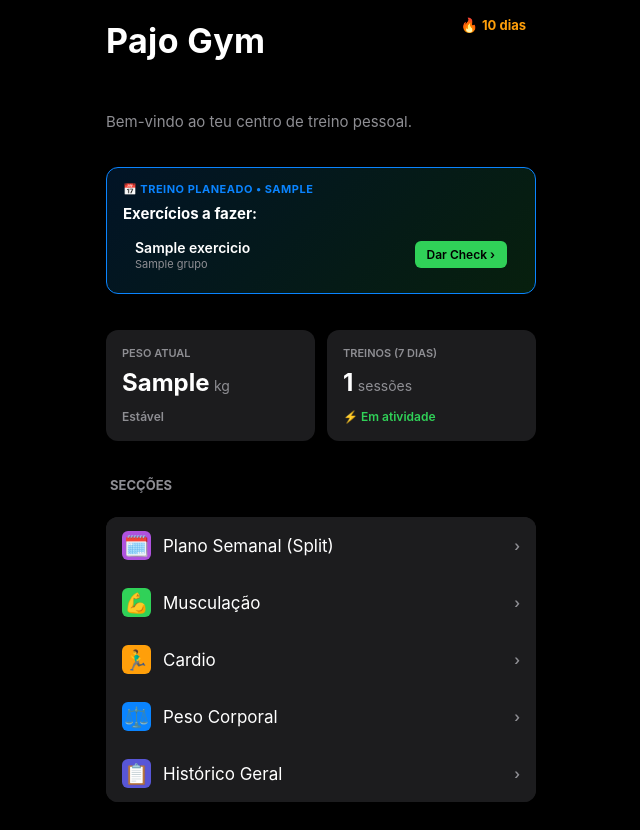
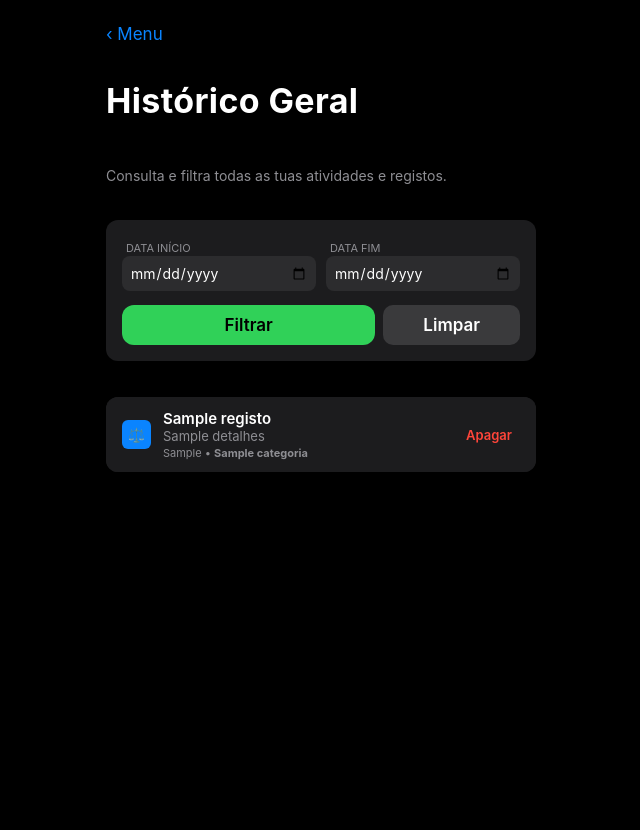
Before and after one commit to pauloloucofixe-source/gym_app, a Flask app: template templates/index.html in a window 1280 px wide. Shown: the whole page, without its empty margins (319-959 px from the left). After the commit the page ends 472 px from the top, so only its background shows below. Run offline with Flask 3, Linux system fonts and the light colour scheme; the template is opened without the code that fills it: most values are stand-ins (such as "Sample title", 1, 10 or a date in 2020).

Commit message:
Update index.html

```diff
--- a/templates/index.html
+++ b/templates/index.html
@@ -1,109 +1,85 @@
 {% extends "base.html" %}
 {% block content %}
-    <!-- Cabeçalho com Título e Streak de Fogo -->
-    <div style="display: flex; justify-content: space-between; align-items: flex-start; margin-bottom: 4px;">
-        <h1>Pajo Gym</h1>
-        <div style="background: var(--ios-card-bg); border: 1px solid var(--ios-border); padding: 4px 10px; border-radius: 20px; display: flex; align-items: center; gap: 4px; box-shadow: 0 1px 3px rgba(0,0,0,0.1);">
-            <span style="font-size: 14px;">🔥</span>
-            <span style="font-size: 13px; font-weight: bold; color: var(--ios-orange);">{{ streak_dias }} dias</span>
-        </div>
-    </div>
-    <p style="color: var(--ios-text-muted); margin-bottom: 20px; font-size: 15px;">Bem-vindo ao teu centro de treino pessoal.</p>
-
-    <!-- Tarefas / Lembrete de Treino para Hoje -->
-    <div class="ios-form-card" style="background: linear-gradient(135deg, rgba(10, 132, 255, 0.15), rgba(48, 209, 88, 0.15)); border: 1px solid var(--ios-blue); margin-bottom: 20px; padding: 14px 16px;">
-        <div style="font-size: 11px; color: var(--ios-blue); text-transform: uppercase; font-weight: 700; letter-spacing: 0.5px;">📅 Treino Planeado • {{ dia_hoje }}</div>
-
-        {% if exercicios_hoje %}
-            <div style="font-size: 15px; font-weight: bold; color: var(--ios-text); margin-top: 8px;">Exercícios a fazer:</div>
-            <div style="margin-top: 6px; display: flex; flex-direction: column; gap: 6px;">
-                {% for item in exercicios_hoje %}
-                <div style="display: flex; justify-content: space-between; align-items: center; background: var(--ios-input-bg); padding: 8px 12px; border-radius: 8px;">
-                    <div>
-                        <span style="font-size: 14px; font-weight: 600; color: var(--ios-text);">{{ item.exercicio }}</span>
-                        <span style="font-size: 11px; color: var(--ios-text-muted); display: block;">{{ item.grupo }}</span>
-                    </div>
-                    <a href="{{ url_for('musculacao_registar', grupo=item.grupo, exercicio=item.exercicio) }}" style="background-color: var(--ios-green); color: #000; padding: 6px 12px; border-radius: 6px; font-size: 12px; font-weight: 600; text-decoration: none;">Dar Check ›</a>
-                </div>
-                {% endfor %}
-            </div>
-        {% else %}
-            <div style="font-size: 15px; font-weight: normal; color: var(--ios-text-muted); margin-top: 6px;">Nenhum exercício planeado para hoje. Vai ao Plano Semanal para adicionar!</div>
-        {% endif %}
+    <div class="ios-nav">
+        <a href="{{ url_for('index') }}" class="ios-back-btn">‹ Menu</a>
     </div>
 
-    <div style="display: grid; grid-template-columns: 1fr 1fr; gap: 12px; margin-bottom: 20px;">
-        <div class="ios-form-card" style="margin-bottom: 0; padding: 16px; text-align: left; display: flex; flex-direction: column; justify-content: space-between;">
-            <div style="font-size: 11px; color: var(--ios-text-muted); text-transform: uppercase; font-weight: 600;">Peso Atual</div>
-            <div style="margin: 8px 0;">
-                {% if peso_atual %}
-                    <span style="font-size: 24px; font-weight: bold; color: var(--ios-text);">{{ peso_atual }}</span> <span style="font-size: 14px; color: var(--ios-text-muted);">kg</span>
-                {% else %}
-                    <span style="font-size: 14px; color: var(--ios-text-muted);">Sem registos</span>
-                {% endif %}
+    <h1>Histórico Geral</h1>
+    <p style="color: var(--ios-text-muted); margin-bottom: 20px; font-size: 14px;">Consulta e filtra todas as tuas atividades e registos.</p>
+
+    <!-- Filtro por Datas -->
+    <div class="ios-form-card" style="margin-bottom: 20px;">
+        <form id="filtroForm" method="GET" style="display: flex; flex-direction: column; gap: 10px;">
+            <div style="display: flex; gap: 10px;">
+                <div style="flex: 1;">
+                    <label style="font-size: 11px; text-transform: uppercase; color: var(--ios-text-muted);">Data Início</label>
+                    <input type="date" id="dataInicio" name="data_inicio" value="{{ data_inicio }}" style="margin-bottom: 0; font-size: 14px; padding: 8px;">
+                </div>
+                <div style="flex: 1;">
+                    <label style="font-size: 11px; text-transform: uppercase; color: var(--ios-text-muted);">Data Fim</label>
+                    <input type="date" id="dataFim" name="data_fim" value="{{ data_fim }}" style="margin-bottom: 0; font-size: 14px; padding: 8px;">
+                </div>
             </div>
-            <div>
-                {% if variacao_peso is not none %}
-                    {% if variacao_peso < 0 %}
-                        <span style="font-size: 12px; color: #30d158; font-weight: 600;">▼ {{ variacao_peso }} kg vs ant.</span>
-                    {% elif variacao_peso > 0 %}
-                        <span style="font-size: 12px; color: #ff453a; font-weight: 600;">▲ +{{ variacao_peso }} kg vs ant.</span>
-                    {% else %}
-                        <span style="font-size: 12px; color: var(--ios-text-muted); font-weight: 600;">Estável</span>
-                    {% endif %}
-                {% else %}
-                    <span style="font-size: 12px; color: var(--ios-text-muted);">--</span>
-                {% endif %}
+            <div style="display: flex; gap: 8px; margin-top: 4px;">
+                <button type="submit" class="ios-btn ios-btn-green" style="flex: 2; margin-top: 0; padding: 10px;">Filtrar</button>
+                <a href="{{ url_for('historico_geral') }}" class="ios-btn" style="flex: 1; margin-top: 0; background: #3a3a3c; color: #fff; text-align: center; text-decoration: none; display: flex; align-items: center; justify-content: center; padding: 10px; border-radius: 10px; font-weight: 600;">Limpar</a>
             </div>
-        </div>
-
-        <div class="ios-form-card" style="margin-bottom: 0; padding: 16px; text-align: left; display: flex; flex-direction: column; justify-content: space-between;">
-            <div style="font-size: 11px; color: var(--ios-text-muted); text-transform: uppercase; font-weight: 600;">Treinos (7 Dias)</div>
-            <div style="margin: 8px 0;">
-                <span style="font-size: 24px; font-weight: bold; color: var(--ios-text);">{{ total_treinos_semana }}</span> <span style="font-size: 14px; color: var(--ios-text-muted);">sessões</span>
-            </div>
-            <div>
-                <span style="font-size: 12px; color: var(--ios-green); font-weight: 600;">⚡️ Em atividade</span>
-            </div>
-        </div>
+        </form>
     </div>
 
-    <h3 style="margin: 0 0 8px 4px; font-size: 13px; color: var(--ios-text-muted);">SECÇÕES</h3>
+    <!-- Lista de Registos -->
+    {% if registos %}
     <div class="ios-group">
-        <a href="{{ url_for('plano_semanal') }}" class="ios-cell">
-            <div class="ios-cell-left">
-                <div class="ios-cell-icon icon-blue" style="background-color: #af52de;">🗓️</div>
-                <span>Plano Semanal (Split)</span>
+        {% for r in registos %}
+        <div class="ios-cell" style="padding: 12px 16px; align-items: center;">
+            <div class="ios-cell-left" style="flex: 1;">
+                <div class="ios-cell-icon
+                    {% if r.categoria == 'Musculação' %}icon-green
+                    {% elif r.categoria == 'Cardio' %}icon-orange
+                    {% else %}icon-blue{% endif %}" style="font-size: 14px;">
+                    {% if r.categoria == 'Musculação' %}💪
+                    {% elif r.categoria == 'Cardio' %}🏃‍♂️
+                    {% else %}⚖️{% endif %}
+                </div>
+                <div>
+                    <div style="font-size: 15px; font-weight: 600; color: var(--ios-text);">{{ r.titulo }}</div>
+                    <div style="font-size: 13px; color: var(--ios-text-muted);">{{ r.detalhes }}</div>
+                    <div style="font-size: 11px; color: var(--ios-text-muted); margin-top: 2px;">{{ r.data_formatada }} • <b>{{ r.categoria }}</b></div>
+                </div>
             </div>
-            <span class="ios-cell-arrow">›</span>
-        </a>
-        <a href="{{ url_for('musculacao_menu') }}" class="ios-cell">
-            <div class="ios-cell-left">
-                <div class="ios-cell-icon icon-green">💪</div>
-                <span>Musculação</span>
-            </div>
-            <span class="ios-cell-arrow">›</span>
-        </a>
-        <a href="{{ url_for('cardio_menu') }}" class="ios-cell">
-            <div class="ios-cell-left">
-                <div class="ios-cell-icon icon-orange">🏃‍♂️</div>
-                <span>Cardio</span>
-            </div>
-            <span class="ios-cell-arrow">›</span>
-        </a>
-        <a href="{{ url_for('peso_atual') }}" class="ios-cell">
-            <div class="ios-cell-left">
-                <div class="ios-cell-icon icon-blue">⚖️</div>
-                <span>Peso Corporal</span>
-            </div>
-            <span class="ios-cell-arrow">›</span>
-        </a>
-        <a href="{{ url_for('historico_geral') }}" class="ios-cell">
-            <div class="ios-cell-left">
-                <div class="ios-cell-icon icon-blue" style="background-color: #5856d6;">📋</div>
-                <span>Histórico Geral</span>
-            </div>
-            <span class="ios-cell-arrow">›</span>
-        </a>
+            <form action="{{ url_for('historico_apagar') }}" method="POST" onsubmit="return confirm('Queres mesmo apagar este registo?');" style="margin: 0;">
+                <input type="hidden" name="id" value="{{ r.id }}">
+                <input type="hidden" name="categoria" value="{{ r.categoria }}">
+                <button type="submit" style="background: none; border: none; color: #ff453a; font-size: 13px; font-weight: 600; cursor: pointer; padding: 4px 8px;">Apagar</button>
+            </form>
+        </div>
+        {% endfor %}
     </div>
+    {% else %}
+    <div class="ios-form-card" style="text-align: center; margin-top: 20px;">
+        <p style="color: var(--ios-text-muted); font-size: 14px;">Nenhum registo encontrado para o período selecionado.</p>
+    </div>
+    {% endif %}
+
+    <!-- Script de validação de datas -->
+    <script>
+        const inputInicio = document.getElementById('dataInicio');
+        const inputFim = document.getElementById('dataFim');
+
+        inputInicio.addEventListener('change', function() {
+            if (inputInicio.value && inputFim.value) {
+                if (inputInicio.value > inputFim.value) {
+                    inputFim.value = inputInicio.value;
+                }
+            }
+        });
+
+        inputFim.addEventListener('change', function() {
+            if (inputInicio.value && inputFim.value) {
+                if (inputFim.value < inputInicio.value) {
+                    inputInicio.value = inputFim.value;
+                }
+            }
+        });
+    </script>
 {% endblock %}
```
